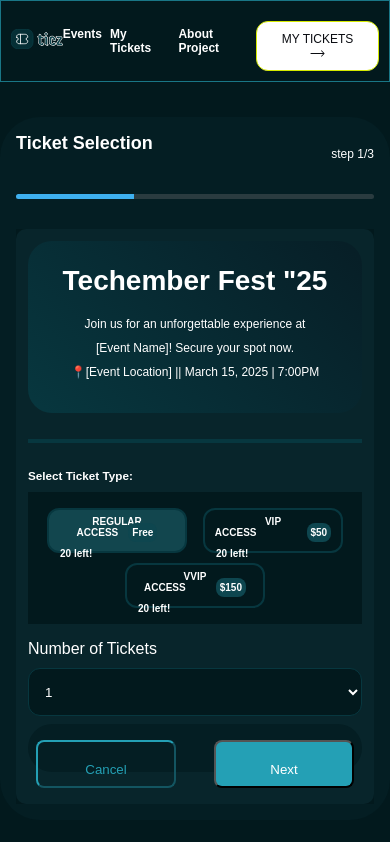
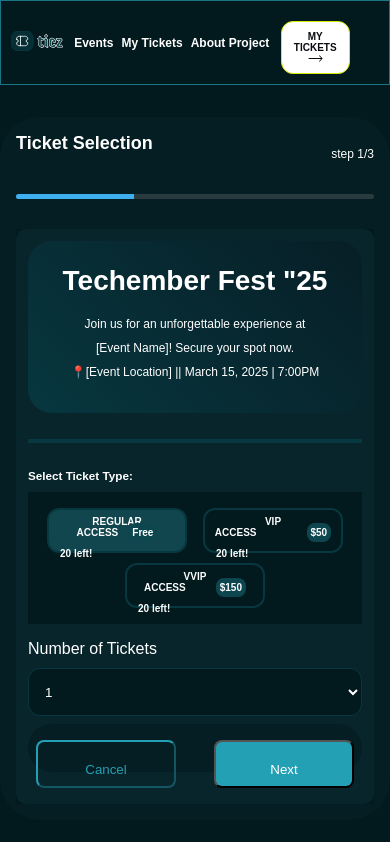
Before and after one commit to PAMMY100/ticket-generator, a React (Vite) app: page / in a window 390 px wide. Built offline with nearby package versions, Linux system fonts and the light colour scheme; a web font is replaced by a local one.

Commit message:
quick changes

```diff
--- a/src/Navbar/Navbar.css
+++ b/src/Navbar/Navbar.css
@@ -78,7 +78,7 @@ button .arrow {
     }
 }
 
-@media (max-width: 480px) {
+@media (max-width: 580px) {
     header {
         margin: 0;
         border-radius: 0;
@@ -94,10 +94,13 @@ button .arrow {
         font-weight: bold;
     }
 
-    /* header button {
-        font-size: 14px;
-        padding: 8px 12px;
-    } */
+    header button {
+        width: 70%;
+        padding: 9px;
+        font-size: 10px;
+        font-weight: bold;
+        margin-top: 10px;
+    }
 
     .arrow {
         width: 15px;
--- a/src/Navbar/Navbar.jsx
+++ b/src/Navbar/Navbar.jsx
@@ -1,9 +1,14 @@
-import { Link } from 'react-router-dom'
+import { Link, useNavigate } from 'react-router-dom'
 import './Navbar.css'
 import logo from '../assets/logo.svg'
 import arrow from '../assets/arrow.svg'
 
 const Navbar = () => {
+    const navigate = useNavigate()
+
+    const handleNext = () => {
+        navigate('/tickets')
+    }
 
   return (
     <header>
@@ -18,7 +23,7 @@ const Navbar = () => {
             </ul>
         </nav>
         <div>
-            <button className='myticket-btn'>MY TICKETS <img src={arrow} alt='direction' className='arrow'/></button>
+            <button className='myticket-btn' onClick={handleNext}>MY TICKETS <img src={arrow} alt='direction' className='arrow'/></button>
         </div>
     </header>
   )
```
